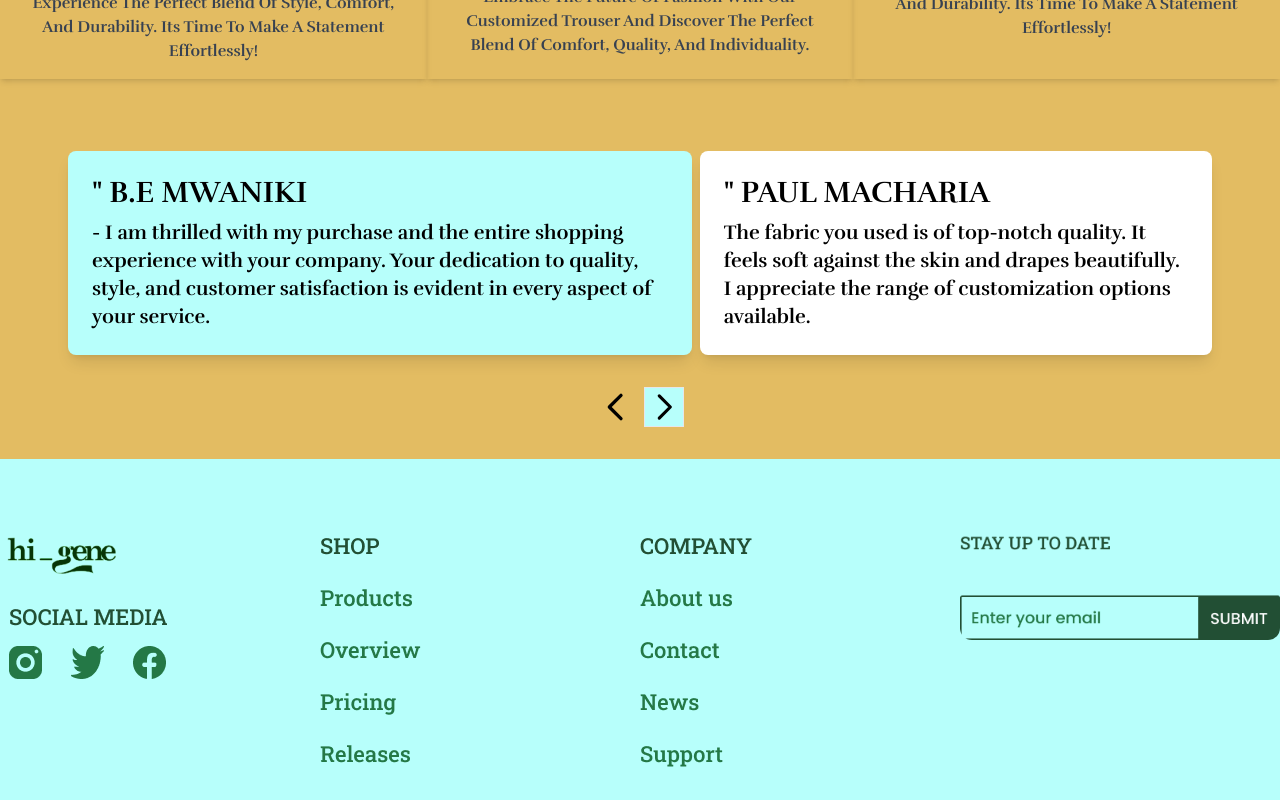
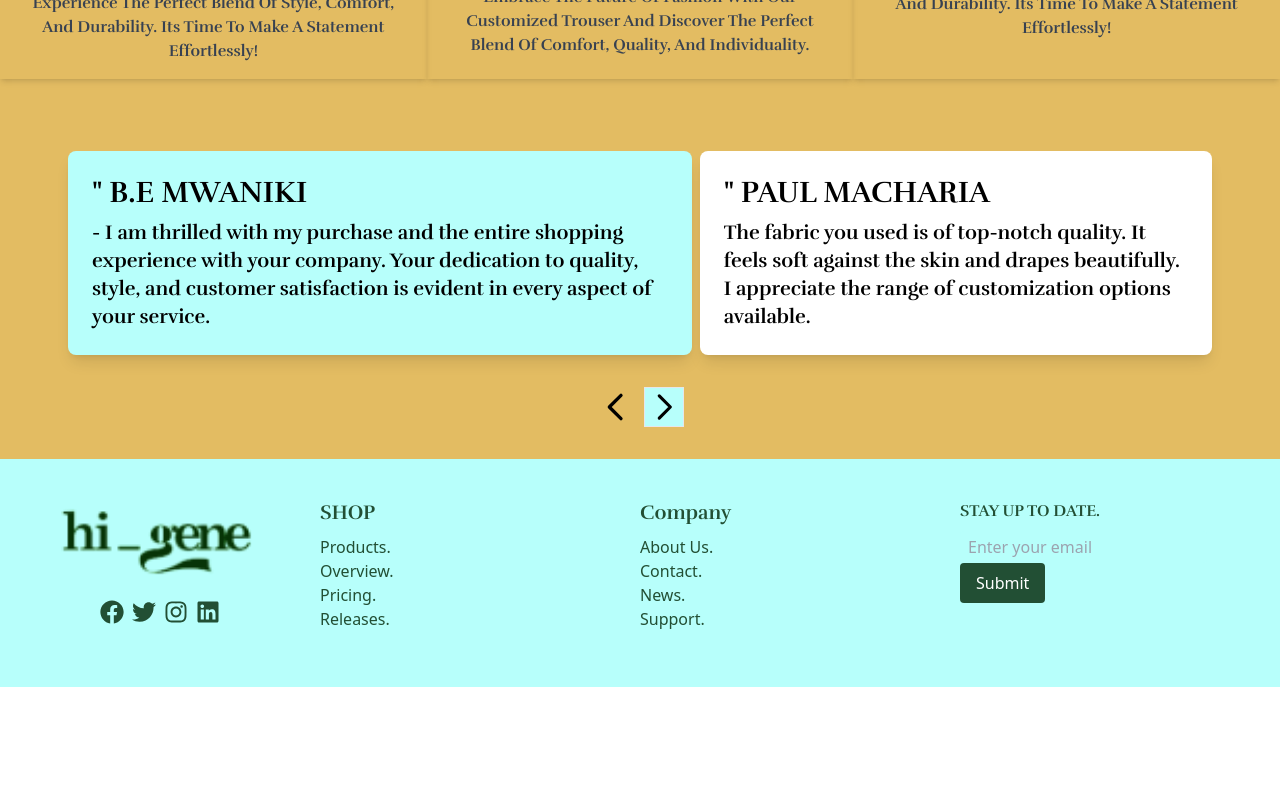
Before and after one commit to Sammienator/kim, a React (Create React App) app: page / in a window 1280 px wide. Shown: the part 3995-4795 px from the top of the page. After the commit the page ends 4682 px from the top, so only its background shows below. Built offline with nearby package versions, Linux system fonts and the light colour scheme.

Commit message:
changed my footer

```diff
--- a/src/App.js
+++ b/src/App.js
@@ -5,11 +5,12 @@ import Home from "../src/components/Home";
 import Exclusive from './components/Exclusive';
 
 import Testimonial from './components/Testimonial';
-import Footer from './components/Footer';
+
 import PricingSection from './components/PricingSection';
 import Navbar from './components/Navbar';
 import Galz from './components/Galz';
 import Galc from './components/Galc';
+import Broot from './components/Broot';
 
 
 
@@ -28,7 +29,8 @@ function App() {
     <Galc/>
     <Testimonial/>
 
-    <Footer/>
+
+    <Broot/>
     </>
   );
 
--- /dev/null
+++ b/src/components/Broot.js
@@ -0,0 +1,100 @@
+import React from 'react';
+import { FaFacebook, FaTwitter, FaInstagram, FaLinkedin } from 'react-icons/fa';
+import higene from '../assets/higene.png'
+const Footer = () => {
+  return (
+    <footer className="bg-[#B7FFFB] text-[#224F34] py-10">
+      <div className=" mx-auto flex flex-wrap text-[#224F34] justify-between">
+        {/* Column 1 */}
+        <div className="w-full md:w-1/4 mb-8 md:mb-0">
+          <div className="flex justify-center items-center mb-4">
+            {/* Brand Image */}
+            <img
+              src={higene}
+              alt="Brand Logo"
+              className="w-2/3 h-2/3 mr-2"
+            />
+
+          </div>
+          <div className='flex justify-center items-center mb-4 text-2xl' >
+                {/* Social Icons */}
+                <a href="#b" className=" mr-2">
+              <FaFacebook />
+            </a>
+            <a href="#b" className=" mr-2">
+              <FaTwitter />
+            </a>
+            <a href="#b" className=" mr-2">
+              <FaInstagram />
+            </a>
+            <a href="#b" className="">
+              <FaLinkedin />
+            </a>
+          </div>
+        </div>
+
+        {/* Column 2 */}
+        <div className="w-full md:w-1/4 mb-8 md:mb-0">
+          <div className="text-[#224F34] mb-4">
+            <h1 className="mb-2 text-xl">SHOP</h1>
+            <ul>
+              <li>
+                <a href="#b">Products.</a>
+              </li>
+              <li>
+                <a href="#b">Overview.</a>
+              </li>
+              <li>
+                <a href="#b">Pricing.</a>
+              </li>
+              <li>
+                <a href="#b">Releases.</a>
+              </li>
+
+            </ul>
+          </div>
+        </div>
+
+        {/* Column 3 */}
+        <div className="w-full md:w-1/4 mb-8 md:mb-0">
+          <div className="text-[#224F34] mb-4">
+            <h1 className="mb-2 text-xl">Company</h1>
+            <ul>
+              <li>
+                <a href="#b">About Us.</a>
+              </li>
+              <li>
+                <a href="#b">Contact.</a>
+              </li>
+              <li>
+                <a href="#b">News.</a>
+              </li>
+              <li>
+                <a href="#b">Support.</a>
+              </li>
+
+
+            </ul>
+          </div>
+        </div>
+
+        {/* Column 4 */}
+        <div className="w-full md:w-1/4 mb-8 md:mb-0">
+          <div className="text-[#224F34] mb-4">
+            <h1 className="mb-2">STAY UP TO DATE.</h1>
+            {/* Search Bar */}
+            <input
+              type="text"
+              placeholder="Enter your email"
+              className="bg-[#B7FFFB] text-[#224F34] px-2 py-1 rounded border-[#224F34] mr-2"
+            />
+            {/* Submit Button */}
+            <button className="bg-[#224F34] text-white px-4 py-2 rounded">Submit</button>
+          </div>
+        </div>
+      </div>
+    </footer>
+  );
+};
+
+export default Footer;
```
